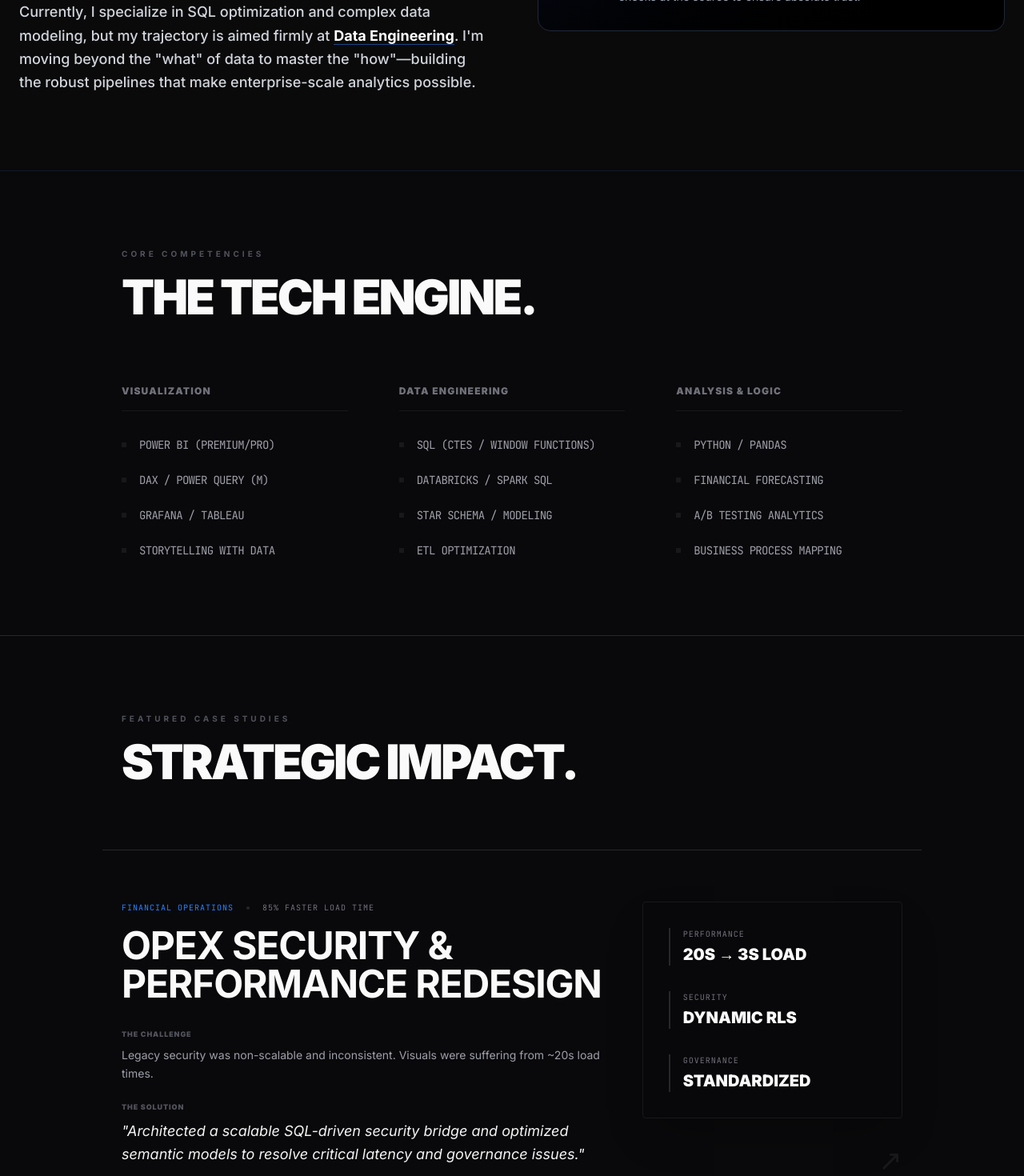
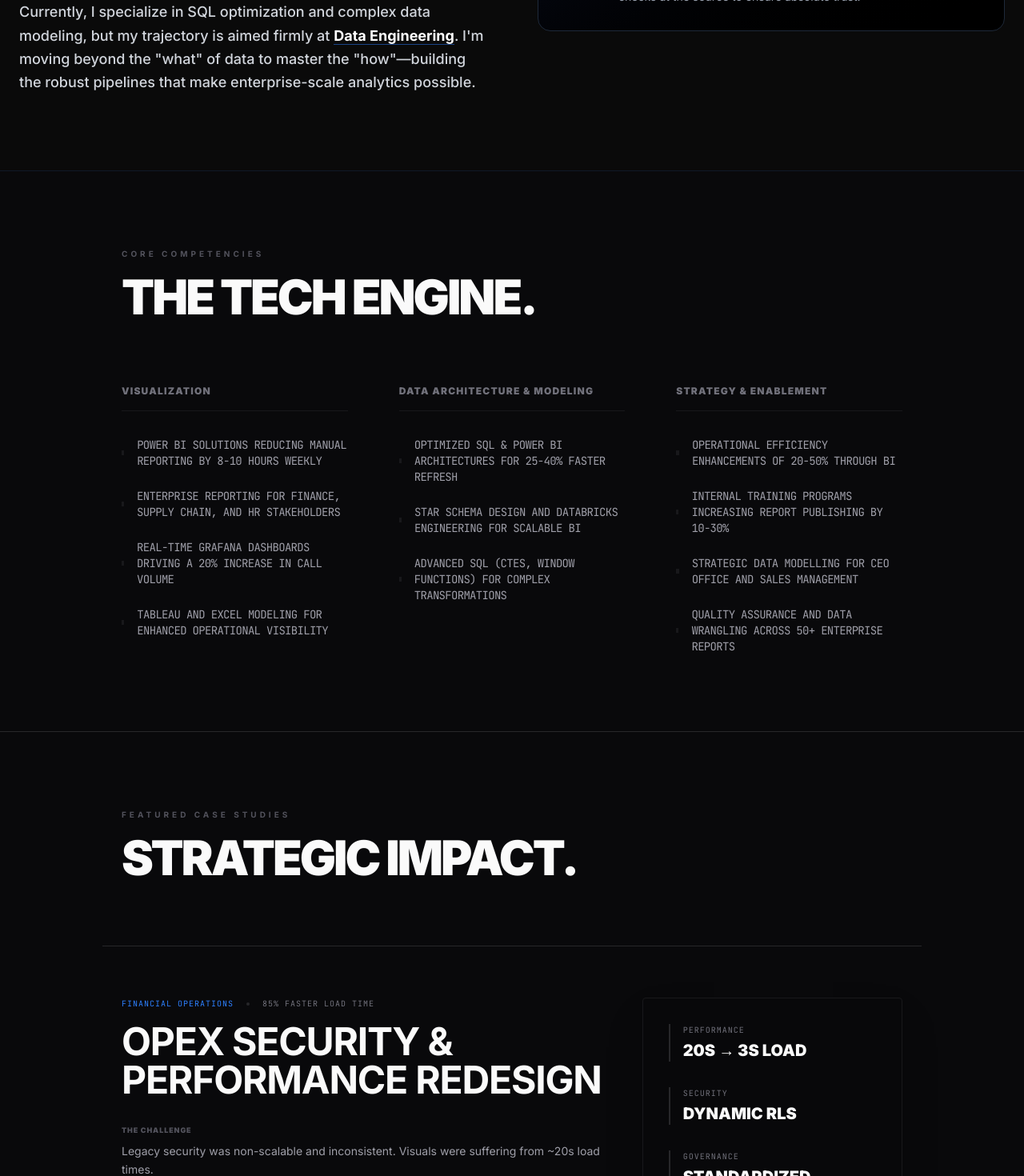
Before and after one commit to BurningKZoom/portfolio, a React (Vite) app: page / in a window 1280 px wide. Shown: the part 1330-2800 px from the top of the page at 80% size. Built offline with nearby package versions, Linux system fonts and the light colour scheme.

Commit message:
Update portfolio with impact-based descriptions and new hero quote

```diff
--- a/src/components/Hero.tsx
+++ b/src/components/Hero.tsx
@@ -129,7 +129,10 @@
             className="flex items-center justify-center gap-3 mb-12"
           >
              <span className="w-1.5 h-1.5 rounded-full bg-blue-500 animate-pulse shadow-[0_0_10px_rgba(59,130,246,0.5)]" />
-             <span className="text-[10px] font-mono uppercase tracking-[0.4em] text-zinc-600">BI Analyst & Future Data Engineer</span>
+             <span className="text-[10px] font-mono uppercase tracking-[0.2em] text-zinc-600">
+               "In God we trust // <span className="text-zinc-500">All others must bring data."</span>
+               <span className="text-zinc-700 ml-3">— W. Edwards Deming</span>
+             </span>
           </motion.div>
 
           <motion.h1
--- a/src/components/Projects.tsx
+++ b/src/components/Projects.tsx
@@ -6,7 +6,7 @@
     title: "OPEX Security & Performance Redesign",
     client: "Financial Operations",
     impact: "85% Faster Load Time",
-    description: "Architected a scalable SQL-driven security bridge and optimized semantic models to resolve critical latency and governance issues.",
+    description: "Reduced report latency from 20s to 3s while securing sensitive financial data through a scalable SQL-driven security bridge and optimized semantic models.",
     problem: "Legacy security was non-scalable and inconsistent. Visuals were suffering from ~20s load times.",
     metrics: [
       { label: "Performance", value: "20s → 3s Load" },
@@ -20,7 +20,7 @@
     title: "Inventory WIP Aging Analytics",
     client: "Supply Chain & Ops",
     impact: "Working Capital Optimization",
-    description: "Integrated inventory and production data to distinguish active WIP from non-moving stock across 120+ day aging buckets.",
+    description: "Optimized working capital by integrating disconnected inventory and production data to identify and reduce slow-moving materials across 120+ day aging buckets.",
     problem: "Disconnected data made it impossible to identify slow-moving materials versus items actively tied to production.",
     metrics: [
       { label: "Granularity", value: "Product/Site/Whse" },
@@ -34,7 +34,7 @@
     title: "Manufacturing KPI Ecosystem",
     client: "Production Ops",
     impact: "Single Source of Truth",
-    description: "Developed a centralized performance model combining cost and productivity metrics to accelerate decision-making.",
+    description: "Accelerated executive decision-making by consolidating scattered cost and productivity metrics into a centralized, real-time performance model.",
     problem: "Scattered metrics were causing slow response times and inconsistent reporting across departments.",
     metrics: [
       { label: "Latency", value: "Real-Time Tracking" },
@@ -48,7 +48,7 @@
     title: "Real-Time Call Center Analytics",
     client: "Ops & Marketing",
     impact: "20% Volume Increase",
-    description: "Developed near real-time dashboards using Grafana to monitor call center operations and marketing attribution.",
+    description: "Increased service capacity by 20% through real-time Grafana dashboards that optimized resource allocation and marketing attribution accuracy.",
     problem: "Operations lacked visibility into real-time volume, leading to inefficient resource allocation.",
     metrics: [
       { label: "Engagement", value: "+20% Volume" },
--- a/src/components/Skills.tsx
+++ b/src/components/Skills.tsx
@@ -4,15 +4,29 @@
 const stack = [
   {
     category: "Visualization",
-    items: ["Power BI (Premium/Pro)", "DAX / Power Query (M)", "Grafana / Tableau", "Storytelling with Data"]
+    items: [
+      "Power BI solutions reducing manual reporting by 8-10 hours weekly",
+      "Enterprise reporting for Finance, Supply Chain, and HR stakeholders",
+      "Real-time Grafana dashboards driving a 20% increase in call volume",
+      "Tableau and Excel modeling for enhanced operational visibility"
+    ]
   },
   {
-    category: "Data Engineering",
-    items: ["SQL (CTEs / Window Functions)", "Databricks / Spark SQL", "Star Schema / Modeling", "ETL Optimization"]
+    category: "Data Architecture & Modeling",
+    items: [
+      "Optimized SQL & Power BI architectures for 25-40% faster refresh",
+      "Star schema design and Databricks engineering for scalable BI",
+      "Advanced SQL (CTEs, Window Functions) for complex transformations"
+    ]
   },
   {
-    category: "Analysis & Logic",
-    items: ["Python / Pandas", "Financial Forecasting", "A/B Testing Analytics", "Business Process Mapping"]
+    category: "Strategy & Enablement",
+    items: [
+      "Operational efficiency enhancements of 20-50% through BI",
+      "Internal training programs increasing report publishing by 10-30%",
+      "Strategic Data Modelling for CEO Office and Sales Management",
+      "Quality assurance and data wrangling across 50+ enterprise reports"
+    ]
   }
 ];
 
```
